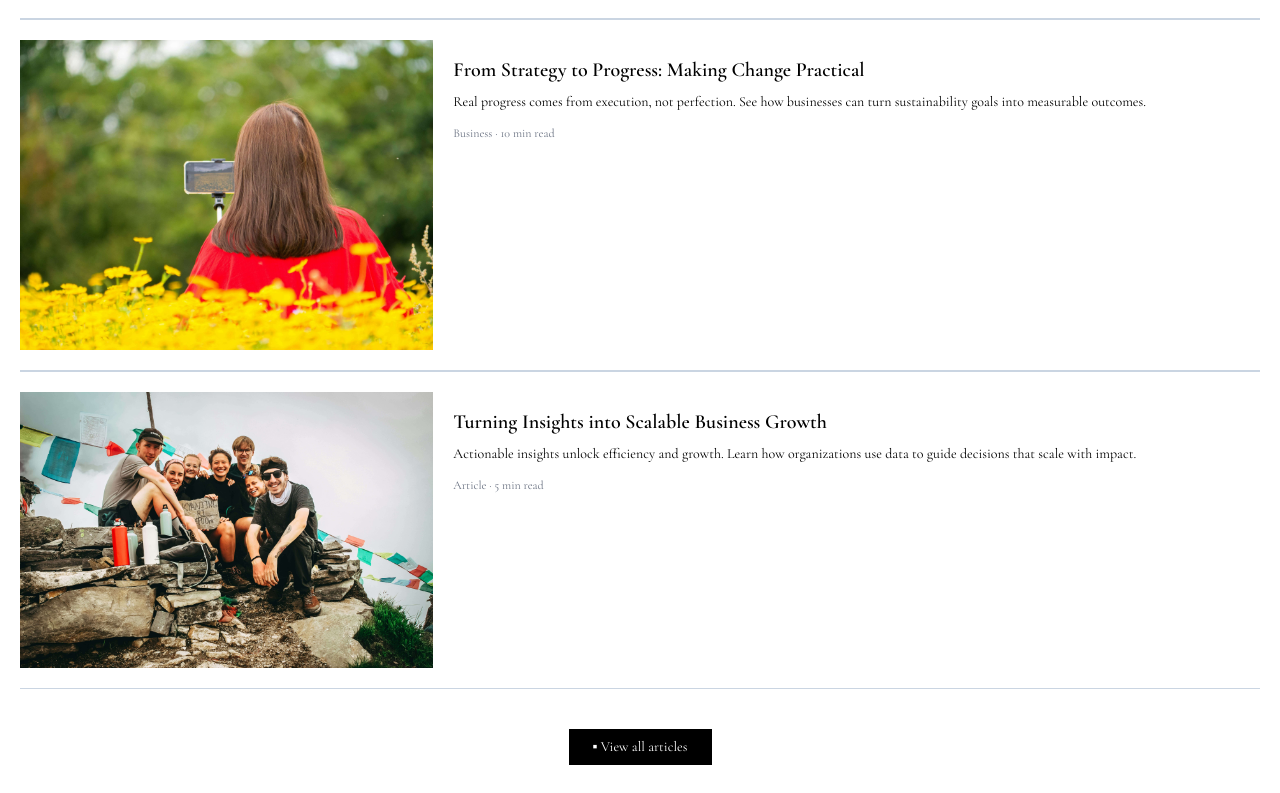
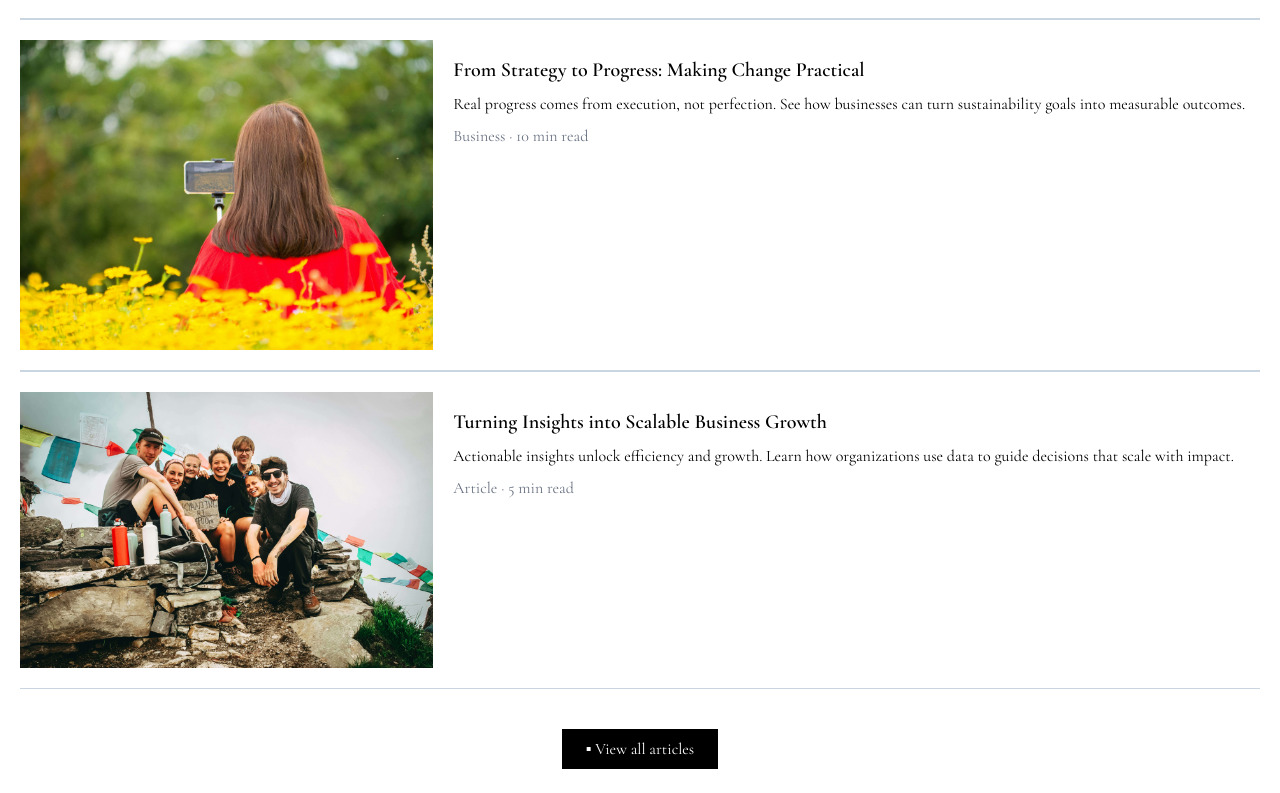
Before and after one commit to kluivstar/Cimplii, a React (Vite) app: page / in a window 1280 px wide. Shown: the part 4527-5320 px from the top of the page. Built offline with nearby package versions, Linux system fonts and the light colour scheme.

Commit message:
Increase font size for Journal button text, genre. time and description

```diff
--- a/src/components/Journal.jsx
+++ b/src/components/Journal.jsx
@@ -67,11 +67,11 @@ export default function Journal() {
                   {journal.title}
                 </h3>
 
-                <p className="text-sm text-black">
+                <p className="text-sm text-black md:text-base">
                   {journal.description}
                 </p>
 
-                <span className="text-xs text-gray-500">
+                <span className="text-xs md:text-base text-gray-500">
                   {journal.genre} · {journal.readTime} min read
                 </span>
               </div>
@@ -85,7 +85,7 @@ export default function Journal() {
 
       {/* Journal Button */}
       <div className="text-center mt-10">
-        <button className="bg-black text-white py-2 px-6 text-sm hover:bg-slate-300 hover:text-black transition">
+        <button className="bg-black text-white py-2 px-6 text-sm hover:bg-slate-300 hover:text-black transition md:text-base">
           ▪ View all articles
         </button>
       </div>
```
